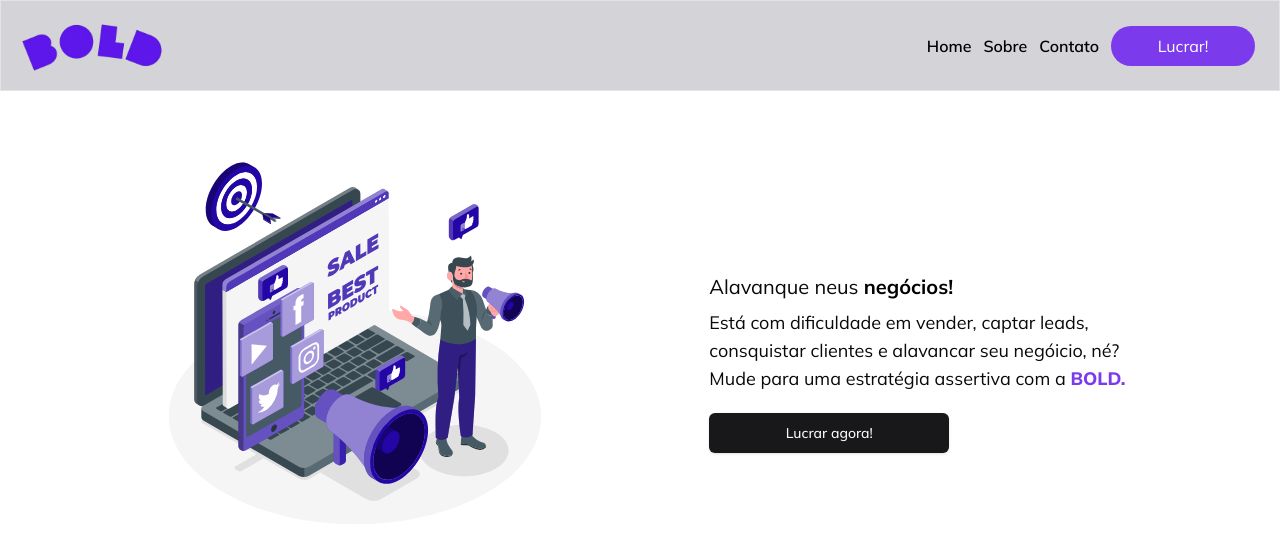
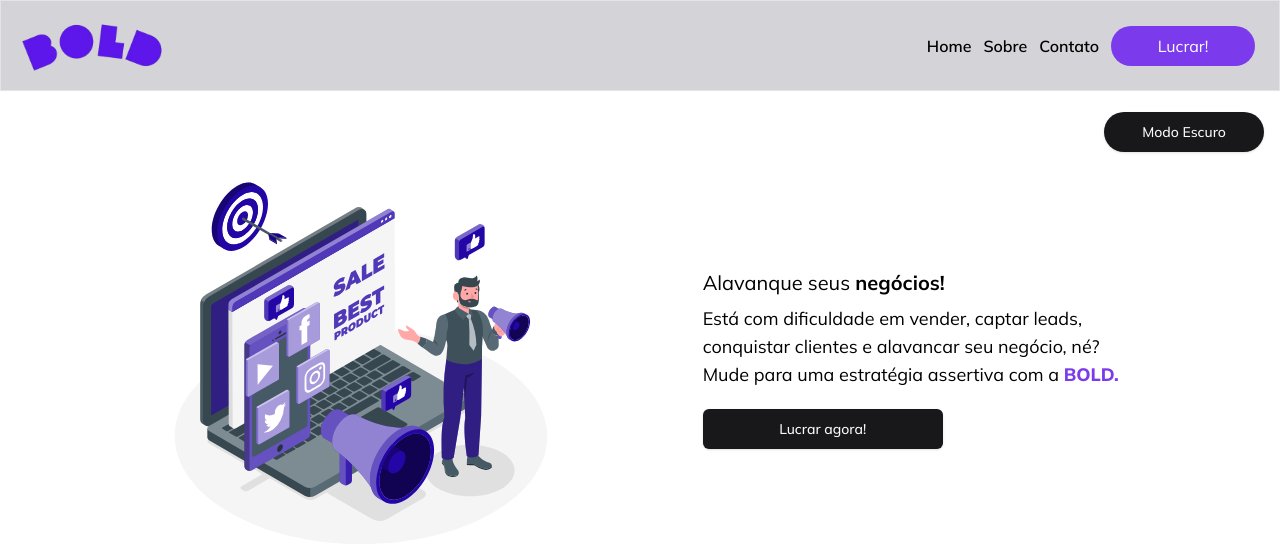
Before and after one commit to barretodev1/bold_saas, a Next.js app: page / in a window 1280 px wide. Shown: the top 560 px of the page. Built offline with nearby package versions, Linux system fonts and the light colour scheme.

Commit message:
feat: add a button of white/black screen

```diff
--- a/app/page.tsx
+++ b/app/page.tsx
@@ -1,29 +1,38 @@
+"use client"
+
+import { useState } from "react";
 import HeaderComponent from "@/app/_components/header";
 import Image from "next/image";
 import { Button } from "./_components/ui/button";
 
 export default function Home() {
+  // Estado para controlar o tema (modo escuro ou claro)
+  const [isDarkMode, setIsDarkMode] = useState(false);
+
+  const toggleTheme = () => {
+    setIsDarkMode(!isDarkMode);
+  };
+
   return (
-    <div>
-      <HeaderComponent/>
-      <main className="flex items-center justify-evenly mt-12 flex-col xl:flex-row">
-        <Image src='/MainMarket.svg' alt="imagem principal" width={400} height={400}/>
-        <div className="mt-12 hidden md:inline">
-          <h1 className="text-xl mb-2">Alavanque neus <span className="text-xl font-bold text-black">negócios!</span></h1>
-          <h2 className="text-lg font-">
-            Está com dificuldade em vender, captar leads,<br></br>consquistar clientes e alavancar seu negóicio, né?
-            <br></br>Mude para uma estratégia assertiva com a <span className="text-lg font-extrabold text-violet-600">BOLD.</span>
+    <div className={isDarkMode ? "bg-black text-white" : "bg-white text-black"}>
+      <HeaderComponent />
+      <main className="flex items-center justify-evenly mt-12 flex-col p-5 xl:flex-row">
+        <Image src='/MainMarket.svg' alt="imagem principal" width={400} height={400} />
+        <div className="hidden md:inline">
+          <h1 className="text-xl mb-2">Alavanque seus <span className="text-xl font-bold">negócios!</span></h1>
+          <h2 className="text-lg">
+            Está com dificuldade em vender, captar leads,<br />conquistar clientes e alavancar seu negócio, né?
+            <br />Mude para uma estratégia assertiva com a <span className="text-lg font-extrabold text-violet-600">BOLD.</span>
           </h2>
           <a href="https://wa.me/11933255476">
             <Button className="mt-5 w-60 h-10">Lucrar agora!</Button>
           </a>
         </div>
 
-        {/* ABAIXO DIV DO CELL */}
-
-        <div className="flex items-center justify-center flex-col mt-4 p-4 inline xl:hidden">
-          <h1 className="text-xl mb-1">Alavanque neus <span className="text-xl font-bold text-black">negócios!</span></h1>
-          <h2 className="text-lg font-">
+        {/* DIV DO CELULAR (Mobile View) */}
+        <div className="flex items-center justify-center flex-col mt-4 p-4 inline xl:hidden sm:hidden">
+          <h1 className="text-xl mb-1">Alavanque seus <span className="text-xl font-bold">negócios!</span></h1>
+          <h2 className="text-lg">
             COM A <span className="text-lg font-extrabold text-violet-600">BOLD COMPANY.</span>
           </h2>
           <a href="https://wa.me/11933255476">
@@ -31,6 +40,13 @@ export default function Home() {
           </a>
         </div>
       </main>
-   </div>
+
+      {/* Botão fixo no canto direito */}
+      <div className="fixed top-28 right-0 mr-4 hidden md:block">
+        <Button onClick={toggleTheme} className="w-40 h-10 rounded-full p-4">
+          {isDarkMode ? "Modo Claro" : "Modo Escuro"}
+        </Button>
+      </div>
+    </div>
   );
 }
```
